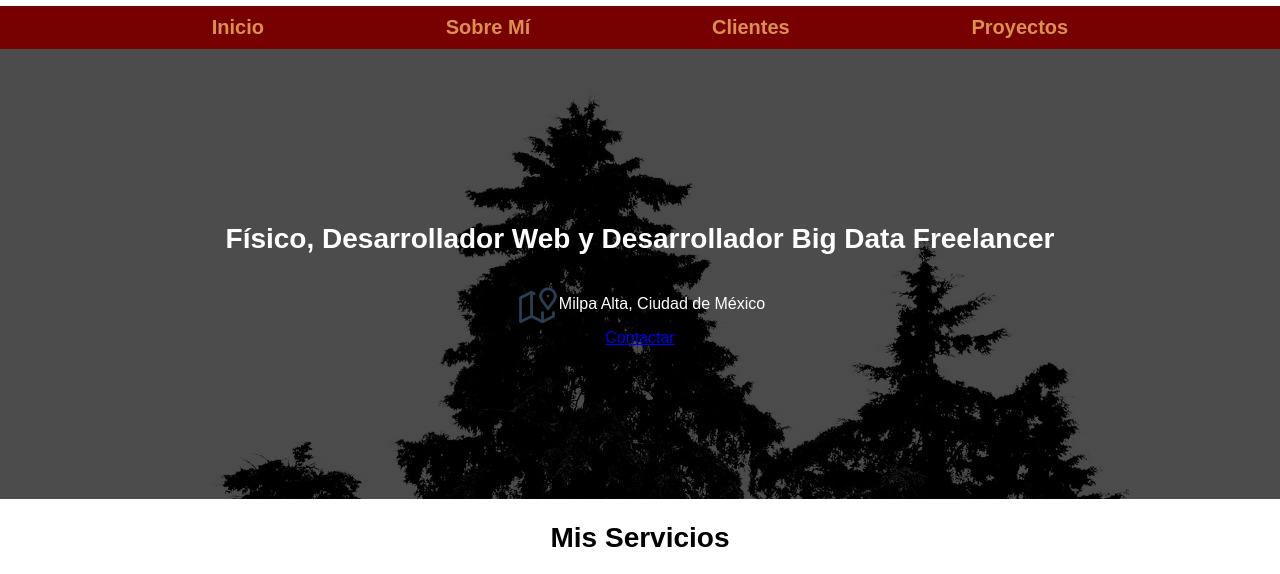
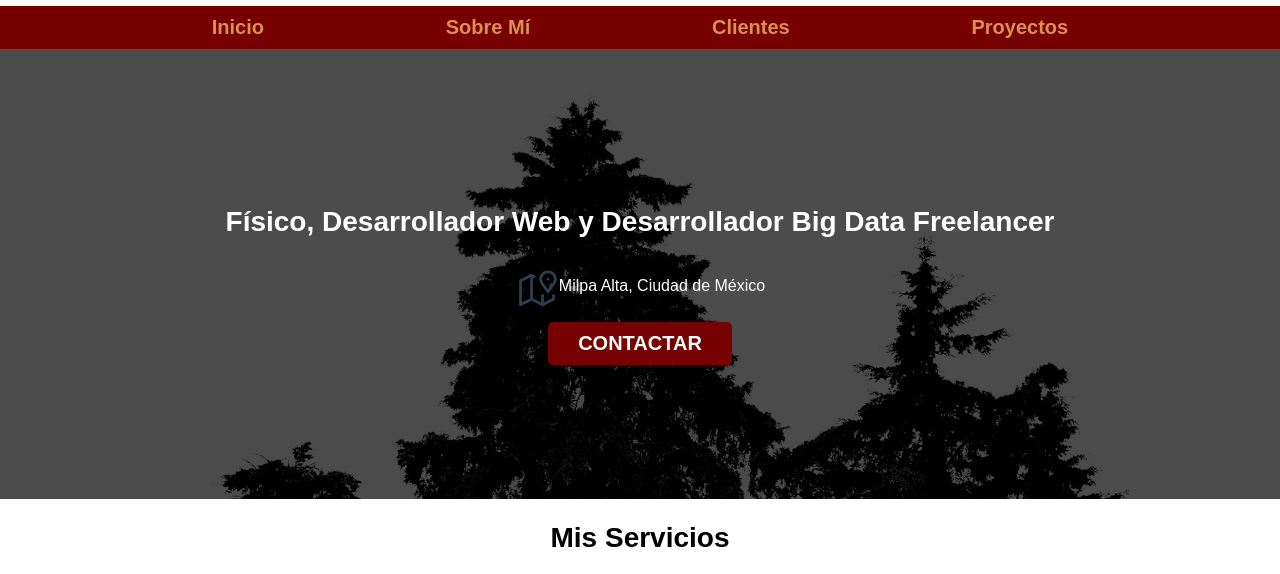
Before and after one commit to emilianolel/emilianolel.github.io, a plain HTML site: page index.html in a window 1280 px wide. Shown: the part 89-663 px from the top of the page. Drawn offline with nearby package versions, Linux system fonts and the light colour scheme.

Commit message:
Se añade botón

```diff
--- a/css/styles.css
+++ b/css/styles.css
@@ -77,6 +77,26 @@ h1, h2, h3 {
     margin: 0 auto;
 }
 
+.boton {
+    background-color: var(--guinda);
+    color: var(--blanco);
+    padding: 1rem 3rem;
+    margin-top: 1rem;
+    font-size: 2rem;
+    text-decoration: none;
+    text-transform: uppercase;
+    font-weight: bold;
+    border-radius: .5rem;
+    width: 90%;
+    text-align: center;
+}
+
+@media (min-width: 768px) {
+    .boton {
+        width: auto;
+    }
+}
+
 .nav-bg {
     background-color: var(--guinda);
 }
--- a/index.html
+++ b/index.html
@@ -46,7 +46,7 @@
                     </p>
                 </div>
 
-                <a href="#">Contactar</a>
+                <a class="boton" href="#">Contactar</a>
             </div>
         </section>
 
```
